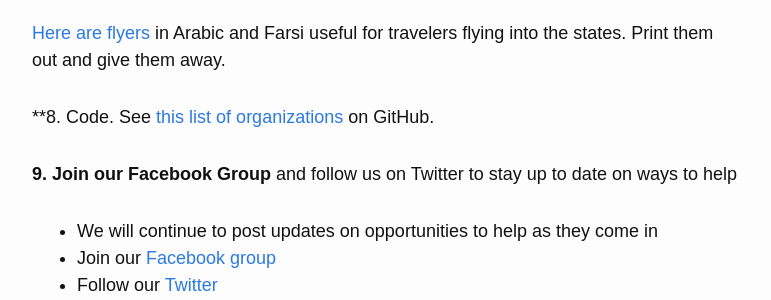
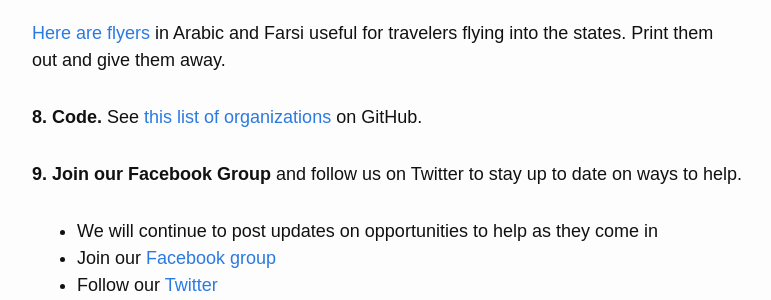
Before and after one commit to RichardLitt/stranded-by-trump, a Jekyll site: the page built from index.md, in a window 1280 px wide and 900 px high, scrolled down 3925 px. Shown: the part 153-453 px from the top of the window, without its empty margins (253-1024 px from the left). Built offline with Jekyll 4.4.1, drawn with Linux system fonts in a browser that asks for light colours; nearby versions of some CDN libraries; our own code applies the rules of GitHub Pages for plain Markdown files.

```diff
--- a/index.md
+++ b/index.md
@@ -124,9 +124,10 @@ You can find your Representatives on [https://congress.ninja](https://congress.n
 
 [Here are flyers](https://drive.google.com/drive/folders/0B4NP5H8LMBO4RV9fcml5bE9idVE) in Arabic and Farsi useful for travelers flying into the states. Print them out and give them away.
 
-**8. Code. See <a href="https://action.github.com/" target="_blank">this list of organizations</a> on GitHub.
+**8. Code.** See <a href="https://action.github.com/" target="_blank">this list of organizations</a> on GitHub.
 
-**9. Join our Facebook Group** and follow us on Twitter to stay up to date on ways to help
+**9. Join our Facebook Group** and follow us on Twitter to stay up to date on ways to help.
+
   * We will continue to post updates on opportunities to help as they come in
   * Join our <a href="https://www.facebook.com/groups/155248034975170/" target="_blank">Facebook group</a>
   * Follow our <a href="https://twitter.com/{{ site.twitter_username }}" target="_blank">Twitter</a>
```
Also changed, not shown: index-so.md (+1 -1 lines).
